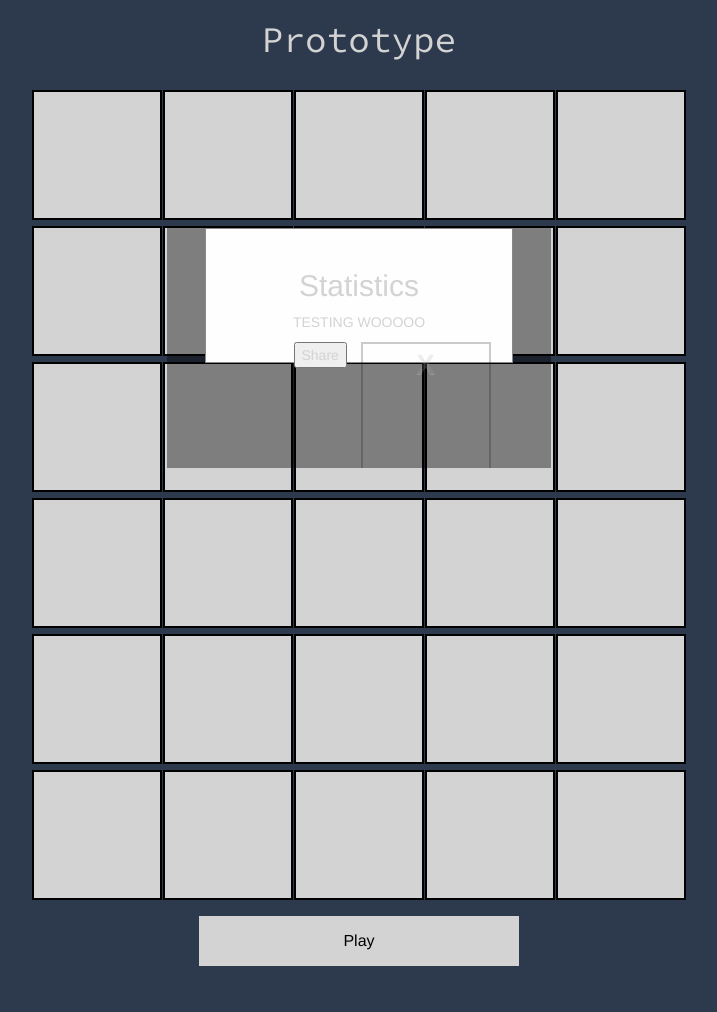
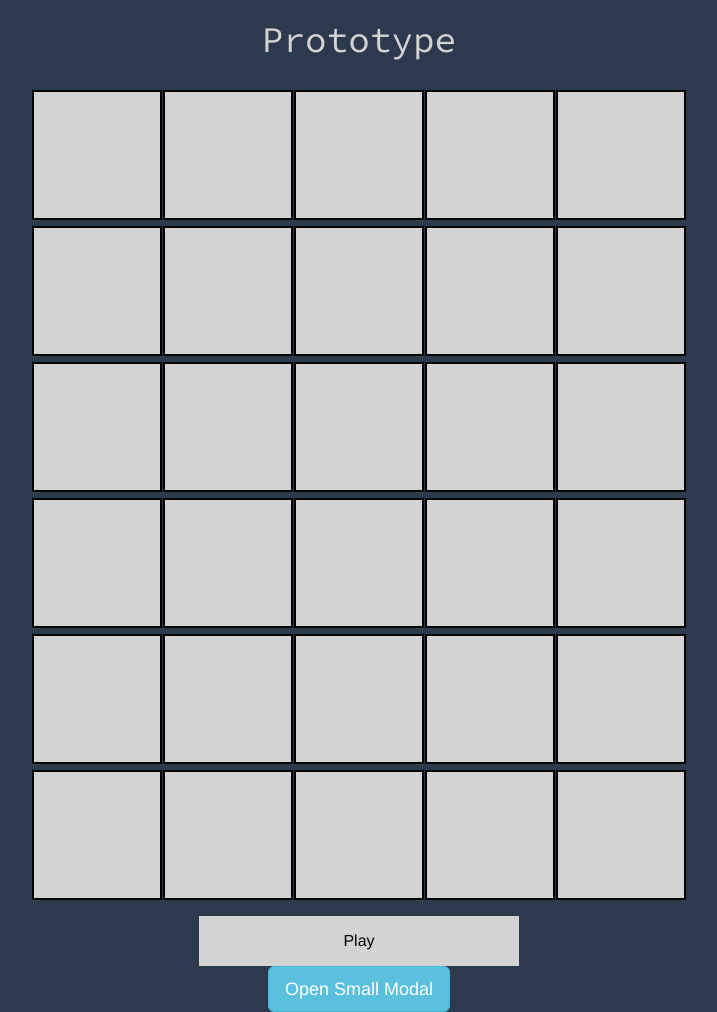
Before and after one commit to jakobdorian/CITS3403-Project, a Flask app: page /game in a window 1280 px wide. Shown: the part 52-1064 px from the top of the page, without its empty margins (281-998 px from the left). Before the commit the page ends 1018 px from the top, so only its background shows below. Run offline with Flask 2, Linux system fonts and the light colour scheme; some libraries are stand-ins or nearby versions.

Commit message:
experimenting with bootstrap (modals)

```diff
--- a/app/static/css/stylesheet.css
+++ b/app/static/css/stylesheet.css
@@ -147,34 +147,3 @@ span{
     .reg-dark {
         color: #337ab7 !important;
     }
-
-/* results area*/
-.modal {
-    display: block; /* Hidden by default */
-    position: fixed; /* Stay in place */
-    width: 30%; /* Full width */
-    height: 30%; /* Full height */
-    overflow: auto; /* Enable scroll if needed */
-    background-color: rgb(0,0,0); /* Fallback color */
-    background-color: rgba(0,0,0,0.4); /* Black w/ opacity */
-    margin: auto;
-  }
-/* Modal Content */
-.modalContent {
-    background-color: #fefefe;
-    margin: auto;
-    padding: 20px;
-    border: 1px solid #888;
-    width: 80%;
-}
-  /* The Close Button */
-.close {
-    color: #aaaaaa;
-    float: right;
-    font-size: 28px;
-    font-weight: bold;
-}
-.share{
-    position: fixed;
-    float: right;
-}
--- a/app/static/js/game.js
+++ b/app/static/js/game.js
@@ -54,7 +54,7 @@ function createfn(){
     z.hidden= true
     document.getElementsByTagName('body')[0].appendChild(z)
 }
-
+/*
 //function to generate resultsTab
 function genResultsTab(){
 
@@ -92,6 +92,8 @@ function genResultsTab(){
     document.getElementById('modal_Content').appendChild(element06)
 
 }
+*/
+
 //function to generate ids as array
 function idGen(){
     temp =[]
--- a/app/templates/base.html
+++ b/app/templates/base.html
@@ -10,6 +10,10 @@
 <link rel="preconnect" href="https://fonts.gstatic.com">
 <link href="https://fonts.googleapis.com/css2?family=Source+Code+Pro&display=swap" rel="stylesheet">
 <script src = "{{ url_for('static', filename='js/script.js') }}"></script>
+
+<!-- mandeal's modal attempt-->
+<script src="https://ajax.googleapis.com/ajax/libs/jquery/3.6.0/jquery.min.js"></script>
+<script src="https://maxcdn.bootstrapcdn.com/bootstrap/3.4.1/js/bootstrap.min.js"></script>
 {% endblock %}
 
 {% block navbar %}
--- a/app/templates/game.html
+++ b/app/templates/game.html
@@ -6,4 +6,28 @@
     <body>
         <script src = "{{ url_for('static', filename='js/game.js') }}"></script>
     </body>
+
+    <div class="container">
+        <!-- Trigger the modal with a button -->
+        <button type="button" class="btn btn-info btn-lg" data-toggle="modal" data-target="#myModal">Open Small Modal</button>
+
+        <!-- Modal -->
+        <div class="modal fade" id="myModal" role="dialog">
+          <div class="modal-dialog modal-lg">
+            <div class="modal-content">
+                <div class="modal-header">
+                    <button type="button" class="close" data-dismiss="modal">&times;</button>
+                    <h4 class="modal-title">Statistics</h4>
+                </div>
+                <div class="modal-body">
+                    <p>Loremipsum</p>
+                </div>
+                <div class="modal-footer">
+                    <button onclick = "copyRes()" class ="btn btn-default"> Share</button>
+                 </div>
+            </div>
+          </div>
+        </div>
+      </div>
+
 {% endblock %}
```
